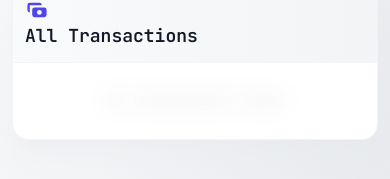
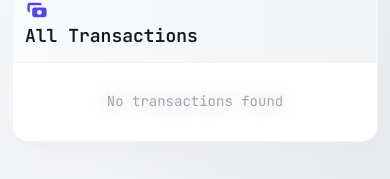
Before and after one commit to jinkazama13200/mikeyfinancetracker, a React (Create React App) app: page /transactions in a window 390 px wide. Shown: the part 478-657 px from the top of the page. Built offline with nearby package versions, Linux system fonts and the light colour scheme.

Commit message:
Balance glass effect with softer, more aesthetic styling

```diff
--- a/src/App.css
+++ b/src/App.css
@@ -100,12 +100,12 @@
 
 /* Glass Effect */
 .glass-effect {
-  background: rgba(255, 255, 255, 0.61);
+  background: rgba(255, 255, 255, 0.4);
   border-radius: 16px;
-  box-shadow: 0 4px 30px rgba(0, 0, 0, 0.1);
-  backdrop-filter: blur(12.2px);
-  -webkit-backdrop-filter: blur(12.2px);
-  border: 1px solid rgba(255, 255, 255, 0.35);
+  box-shadow: 0 4px 20px rgba(0, 0, 0, 0.08);
+  backdrop-filter: blur(8px);
+  -webkit-backdrop-filter: blur(8px);
+  border: 1px solid rgba(255, 255, 255, 0.25);
   position: absolute;
   top: 0;
   left: 0;
--- a/src/components/BankRatesTracker.tsx
+++ b/src/components/BankRatesTracker.tsx
@@ -128,9 +128,9 @@
   };
 
   return (
-    <div className="bg-transparent rounded-2xl shadow-lg border border-gray-200/50 overflow-hidden relative">
-      <div className="absolute inset-0 glass-effect z-0 rounded-2xl"></div>
-      <div className="px-6 py-4 bg-gradient-to-r from-indigo-50/50 to-purple-50/50 border-b border-gray-200/30 relative z-10">
+    <div className="bg-white/30 backdrop-blur-sm rounded-2xl shadow-sm border border-white/50 overflow-hidden relative">
+      <div className="absolute inset-0 glass-effect z-0 rounded-2xl opacity-60"></div>
+      <div className="px-6 py-4 bg-gradient-to-r from-indigo-50/30 to-purple-50/30 border-b border-white/30 relative z-10">
         <div className="flex items-center justify-between">
           <div className="flex items-center">
             <svg xmlns="http://www.w3.org/2000/svg" className="h-5 w-5 mr-2 text-indigo-600" fill="none" viewBox="0 0 24 24" stroke="currentColor">
--- a/src/components/ExpenseChart.tsx
+++ b/src/components/ExpenseChart.tsx
@@ -119,9 +119,9 @@
   };
 
   return (
-    <div className="bg-transparent rounded-2xl shadow-lg border border-gray-200/50 overflow-hidden relative">
-      <div className="absolute inset-0 glass-effect z-0 rounded-2xl"></div>
-      <div className="px-6 py-4 bg-gradient-to-r from-indigo-50/50 to-purple-50/50 border-b border-gray-200/30 relative z-10">
+    <div className="bg-white/30 backdrop-blur-sm rounded-2xl shadow-sm border border-white/50 overflow-hidden relative">
+      <div className="absolute inset-0 glass-effect z-0 rounded-2xl opacity-60"></div>
+      <div className="px-6 py-4 bg-gradient-to-r from-indigo-50/30 to-purple-50/30 border-b border-white/30 relative z-10">
         <div className="flex flex-col sm:flex-row sm:items-center sm:justify-between">
           <div className="flex items-center">
             <svg xmlns="http://www.w3.org/2000/svg" className="h-5 w-5 mr-2 text-indigo-600" fill="none" viewBox="0 0 24 24" stroke="currentColor">
--- a/src/components/SummaryCard.tsx
+++ b/src/components/SummaryCard.tsx
@@ -49,8 +49,8 @@
   };
 
   return (
-    <div className="bg-transparent rounded-xl p-2 sm:p-3 md:p-4 lg:p-6 shadow-lg card-hover border border-gray-100 transition-all duration-300 relative overflow-hidden">
-      <div className="absolute inset-0 glass-effect z-0 rounded-xl"></div>
+    <div className="bg-white/30 backdrop-blur-sm rounded-xl p-2 sm:p-3 md:p-4 lg:p-6 shadow-sm card-hover border border-white/50 transition-all duration-300 relative overflow-hidden">
+      <div className="absolute inset-0 glass-effect z-0 rounded-xl opacity-70"></div>
       <div className="relative z-10">
         <div className="flex items-center justify-between">
           <p className="text-xs font-medium text-gray-600 truncate">{getTitle()}</p>
--- a/src/components/TransactionList.tsx
+++ b/src/components/TransactionList.tsx
@@ -51,8 +51,8 @@
   };
 
   return (
-    <div className="overflow-x-auto bg-transparent relative overflow-hidden rounded-xl">
-      <div className="absolute inset-0 glass-effect z-0"></div>
+    <div className="overflow-x-auto bg-white/30 backdrop-blur-sm relative overflow-hidden rounded-xl border border-white/50">
+      <div className="absolute inset-0 glass-effect z-0 opacity-60"></div>
       {/* Desktop Table */}
       <div className="hidden md:block relative z-10">
         <table className="min-w-full divide-y divide-gray-200">
--- a/src/pages/Dashboard.tsx
+++ b/src/pages/Dashboard.tsx
@@ -85,8 +85,8 @@
 
   return (
     <div className="min-h-screen bg-gradient-to-br from-indigo-50 via-purple-50 to-pink-50">
-      <nav className="bg-transparent sticky top-0 z-10 shadow-sm border-b border-gray-200/50 relative overflow-hidden">
-        <div className="absolute inset-0 glass-effect z-0"></div>
+      <nav className="bg-white/30 backdrop-blur-sm sticky top-0 z-10 shadow-sm border-b border-white/50 relative overflow-hidden">
+        <div className="absolute inset-0 glass-effect z-0 opacity-50"></div>
         <div className="max-w-7xl mx-auto px-4 sm:px-6 lg:px-8 relative z-10">
           <div className="flex justify-between h-16 items-center">
             <div className="flex items-center">
@@ -106,8 +106,8 @@
                   type="button"
                   className={`px-3 py-1.5 text-xs font-medium rounded-lg transition-all duration-300 ${
                     language === 'en'
-                      ? 'bg-indigo-100 text-indigo-700 shadow-inner'
-                      : 'bg-gray-100 text-gray-700 hover:bg-gray-200'
+                      ? 'bg-indigo-100/70 text-indigo-700 shadow-inner'
+                      : 'bg-gray-100/70 text-gray-700 hover:bg-gray-200/70'
                   }`}
                   onClick={() => setLanguage('en')}
                 >
@@ -117,8 +117,8 @@
                   type="button"
                   className={`px-3 py-1.5 text-xs font-medium rounded-lg transition-all duration-300 ${
                     language === 'vi'
-                      ? 'bg-indigo-100 text-indigo-700 shadow-inner'
-                      : 'bg-gray-100 text-gray-700 hover:bg-gray-200'
+                      ? 'bg-indigo-100/70 text-indigo-700 shadow-inner'
+                      : 'bg-gray-100/70 text-gray-700 hover:bg-gray-200/70'
                   }`}
                   onClick={() => setLanguage('vi')}
                 >
@@ -131,7 +131,7 @@
                   <span className="text-xs sm:text-sm font-medium text-gray-700">{language === 'en' ? 'Welcome,' : 'Chào mừng,'}</span>
                   <span className="text-xs sm:text-sm text-indigo-600 font-medium truncate max-w-[120px]">{user?.username}</span>
                 </div>
-                <div className="h-9 w-9 sm:h-10 sm:w-10 rounded-full bg-gradient-to-r from-indigo-100 to-purple-100 flex items-center justify-center border-2 border-indigo-200">
+                <div className="h-9 w-9 sm:h-10 sm:w-10 rounded-full bg-gradient-to-r from-indigo-100/70 to-purple-100/70 flex items-center justify-center border-2 border-indigo-200/70">
                   <span className="text-indigo-600 font-bold text-sm">{user?.username?.charAt(0)?.toUpperCase()}</span>
                 </div>
               </div>
```
